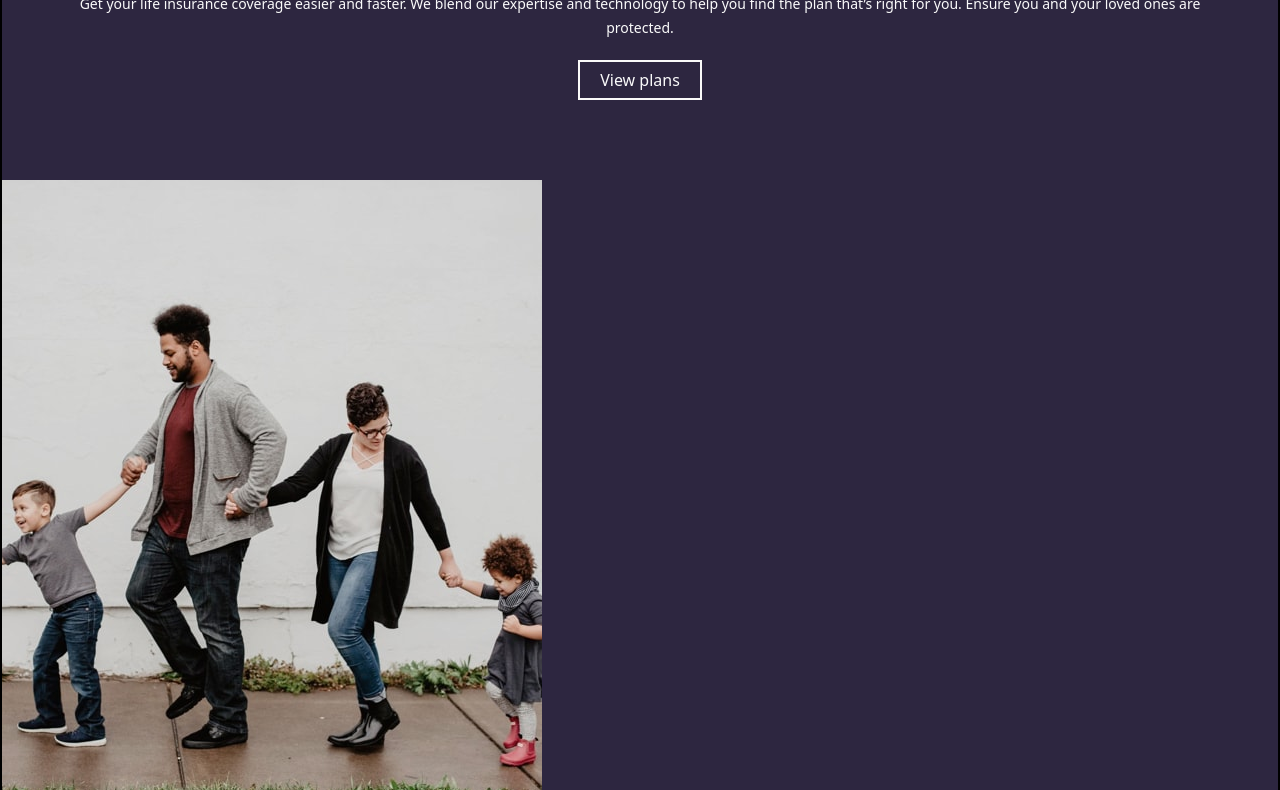
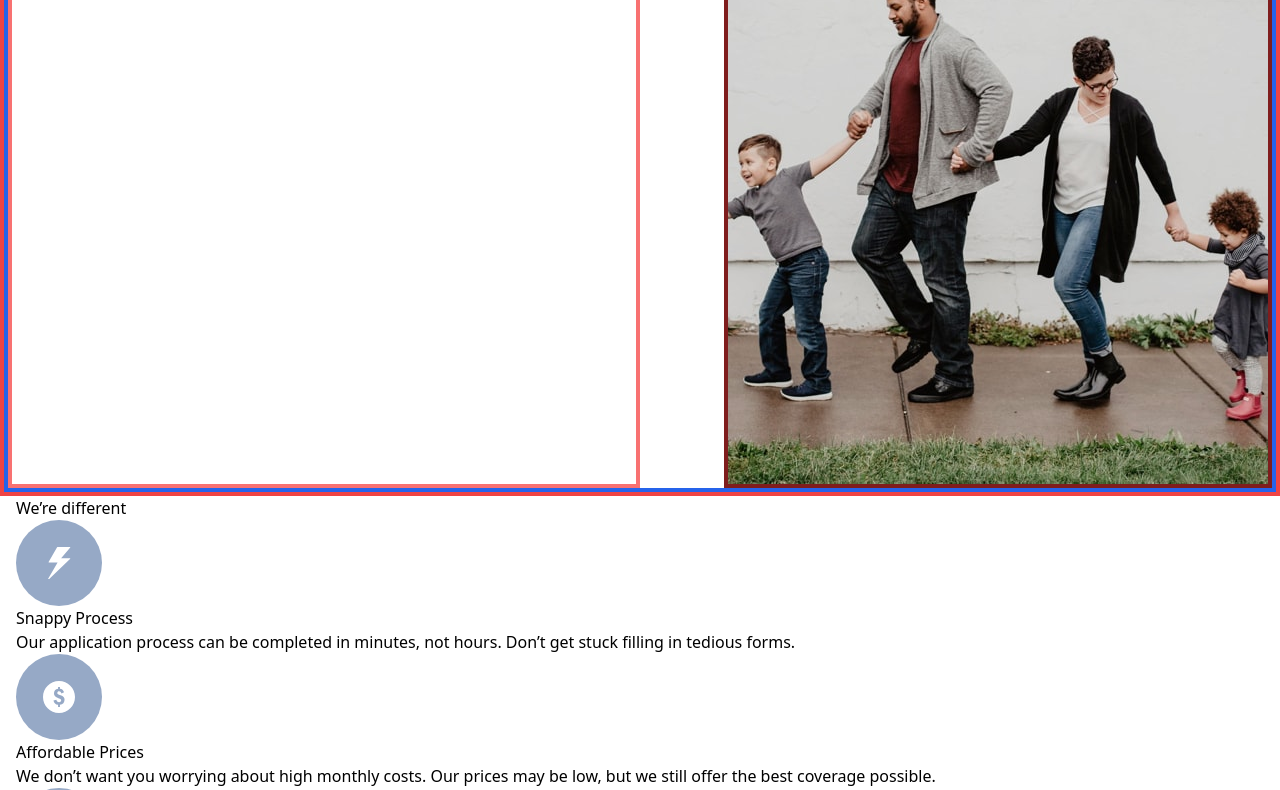
Before and after one commit to reginaguermandi/insure-landing-page, a website: page src/index.html in a window 1280 px wide. Shown: the part 258-1048 px from the top of the page. Drawn offline with Linux system fonts and the light colour scheme.

Commit message:
set intro grid layout

```diff
--- a/src/index.html
+++ b/src/index.html
@@ -28,10 +28,10 @@
 </head>
 
 <body>
-  <div class="border-2 border-fuchsia-700">
+  <div>
     <header>
       <!-- NAVIGATION BAR -->
-      <nav class="flex justify-between items-center p-5 md:container md:mx-auto md:p-0 md:py-6">
+      <nav class="flex justify-between items-center h-20 max-w-[1420px] mx-auto px-4">
         <img class="w-15 h-5" src="../images/logo.svg" alt="insure logo">
         <ul class="hidden md:inline-flex md:space-x-12 font-body uppercase font-bold">
           <li class="text-dark-grayish-violet hover:text-very-dark-violet"><a href="#">How we work</a></li>
@@ -49,38 +49,42 @@
       </nav>
       <!-- END NAVIGATION BAR -->
       <!-- INTRO -->
-      <div class="bg-dark-violet">
-        <div class="md:container md:mx-auto">
+      <div class="border-4 border-red-500">
+        <div class="max-w-[1420px] mx-auto md:grid md:grid-cols-2  md:justify-items-end   border-4 border-blue-600">
 
-          <img class="w-full md:hidden" src="../images/image-intro-mobile.jpg" alt="family walking">
+          <div class=" md:order-2      border-4 border-red-900 ">
+            <img class="" src="../images/image-intro-desktop.jpg" alt="family walking">
+          </div>
 
-          <div class="py-20 ">
-            <div class="md:h-0.5 md:w-1/6 md:bg-very-light-gray md:opacity-50"></div>
-            <h1 class="flex justify-center text-4xl text-center font-headings text-very-light-gray">
+          <div class="max-w-[1420px] mx-auto px-4 md:order-1          border-4 border-red-400 ">
+
+            <div class="">
+              <div class="md:h-0.5 md:w-1/6 md:bg-very-light-gray md:opacity-80"></div>
+              <h1 class="">
                 Humanizing<br>
                 your
                 insurance.
               </h1>
-            <p class="flex justify-center text-center px-11 pt-3 leading-6 text-sm text-very-light-gray">
+              <p class="">
                 Get your life
                 insurance coverage easier and faster. We blend our expertise and technology to help you find
                 the plan that’s right for you.
                 Ensure you and your loved ones are protected.</p>
-            <div class="flex justify-center pt-5">
-              <button class="px-5 py-1.5 border-2 border-black text-very-light-gray">View plans</button>
+              <div class="">
+                <button
+                  class="px-5 py-1.5 border-2 border-black font-body uppercase text-very-dark-violet hover:bg-very-dark-violet hover:text-very-light-gray">View
+                  plans</button>
+              </div>
+            </div>
           </div>
 
-          </div>
-          <div class="">
-            <img class="hidden md:block" src="../images/image-intro-desktop.jpg" alt="family walking">
-          </div>
         </div>
       </div>
       <!-- END INTRO -->
     </header>
 
     <main>
-      <div class="md:container md:mx-auto">
+      <div class="max-w-[1420px] mx-auto px-4">
 
         <div class="LINHA DECORATIVA"></div>
         <h2>We’re different</h2>
@@ -108,7 +112,7 @@
 
       </div>
 
-      <div class="md:container md:mx-auto">
+      <div class="max-w-[1420px] mx-auto px-4">
         <p>Find out more about how we work</p>
         <button>How we worko</button>
       </div>
@@ -116,7 +120,7 @@
     </main>
     <footer class="border-2 border-fuchsia-700">
 
-      <div class="md:container md:mx-auto">
+      <div class="max-w-[1420px] mx-auto px-4">
         <img src="../images/logo.svg" alt="logo insure">
         <ul>
           <li><img src="../images/icon-facebook.svg" alt=""></li>
@@ -129,7 +133,7 @@
         </div>
       </div>
 
-      <nav class="md:container md:mx-auto">
+      <nav class="max-w-[1420px] mx-auto px-4">
 
         <div>
           <ul>
--- a/tailwind.config.js
+++ b/tailwind.config.js
@@ -2,6 +2,7 @@
 module.exports = {
   content: ["./src/**/*.{html,js}"],
   theme: {
+    extend: {
       colors: {
         'dark-violet': '#2d2640',
         'grayish-blue': '#95a9c6',
@@ -13,18 +14,18 @@ module.exports = {
         headings: ['DM Serif Display', 'sans-serif'],
         body: ['Karla', 'serif'],
       },
-    extend: {
       backgroundImage: {
-        'right-mobile-pattern': "url('./images/bg-pattern-intro-right-mobile.svg)",
-        'left-mobile-pattern': "url('./images/bg-pattern-intro-left-mobile.svg)",
-        'about-mobile-pattern': "url('./images/bg-pattern-how-we-work-mobile.svg)",
-        'footer-mobile-pattern': "url('./images/bg-pattern-footer-mobile.svg)",
-        'right-desktop-pattern': "url('./images/bg-pattern-intro-right-desktop.svg)",
-        'left-desktop-pattern': "url('./images/bg-pattern-intro-left-desktop.svg)",
-        'about-desktop-pattern': "url('./images/bg-pattern-how-we-work-desktop.svg)",
-        'footer-desktop-pattern': "url('./images/bg-pattern-footer-desktop.svg)"
+        rightMobilePattern: "url('./images/bg-pattern-intro-right-mobile.svg)",
+        leftMobilePattern: "url('./images/bg-pattern-intro-left-mobile.svg)",
+        aboutMobilePattern: "url('./images/bg-pattern-how-we-work-mobile.svg)",
+        footerMobilePattern: "url('./images/bg-pattern-footer-mobile.svg)",
+        rightDesktopPattern: "url('./images/bg-pattern-intro-right-desktop.svg)",
+        leftDesktopPattern: "url('./images/bg-pattern-intro-left-desktop.svg)",
+        aboutDesktopPattern: "url('./images/bg-pattern-how-we-work-desktop.svg)",
+        footerDesktopPattern: "url('./images/bg-pattern-footer-desktop.svg)",
+
       }
-    },
+    }
   },
   plugins: [],
 }
```
Also changed, not shown: dist/output.css. Lines whose indentation alone changed are shown as unchanged.
